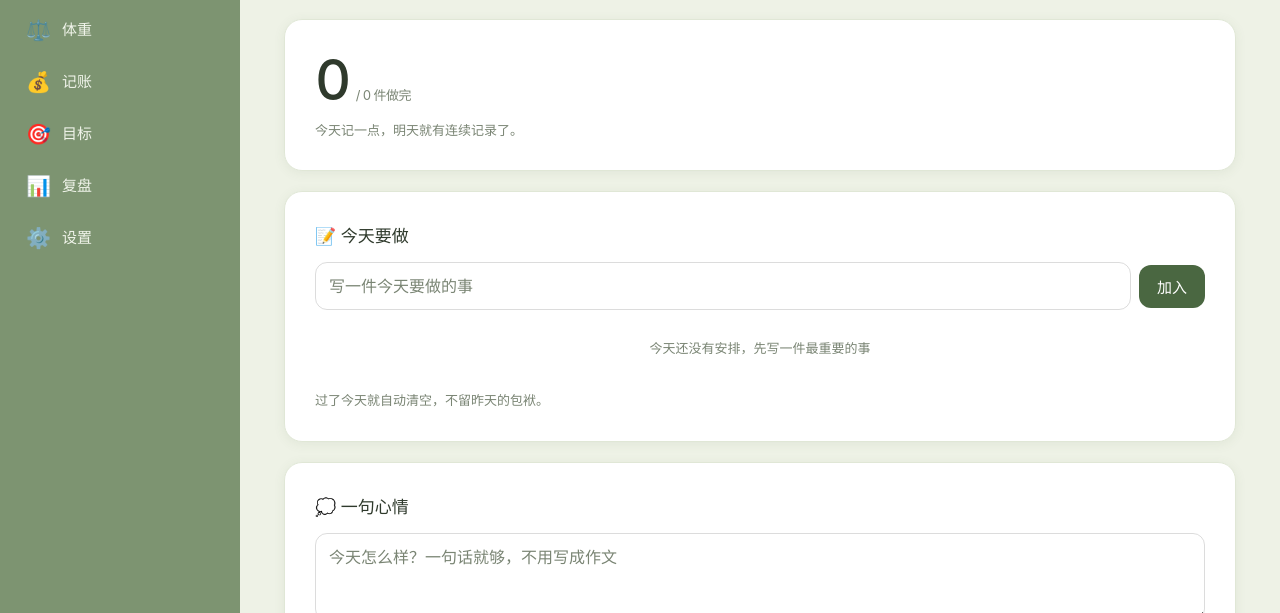
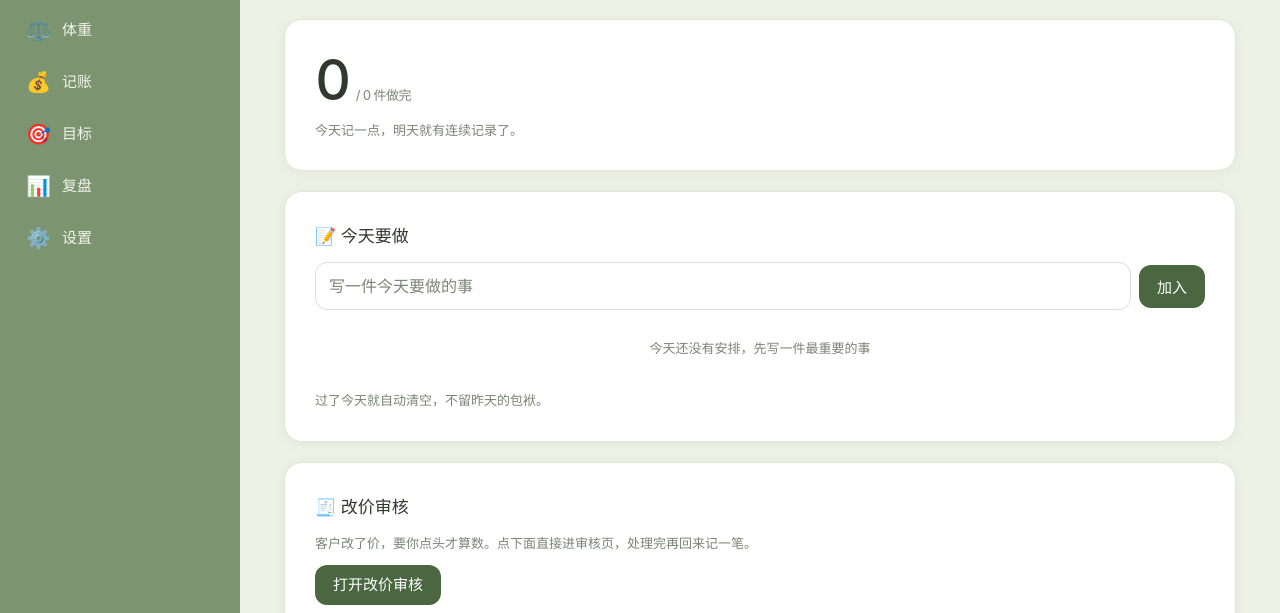
Before and after one commit to guoke6375/miaomiao-dashboard, a website: page dist/index.html in a window 1280 px wide. Shown: the part 187-800 px from the top of the page. Drawn offline with Linux system fonts and the light colour scheme.

Commit message:
feat: 心情换成改价审核入口

```diff
--- a/dist/index.html
+++ b/dist/index.html
@@ -132,6 +132,7 @@ input:focus,textarea:focus,select:focus{outline:none;border-color:var(--accent)}
 .btn.ghost{background:transparent;color:var(--text);border:1px solid rgba(128,128,128,.3)}
 .btn.danger{background:#d9534f}
 .btn:active{opacity:.75}
+a.btn{display:inline-block;text-decoration:none;text-align:center;line-height:1.2}
 .row{display:flex;gap:8px;align-items:center}
 .row .btn{flex-shrink:0}
 
@@ -337,10 +338,12 @@ button.del{color:var(--text-dim);font-size:16px;background:none;border:none;padd
       </div>
 
       <div class="card wide">
-        <h2>💭 一句心情</h2>
-        <textarea id="moodInput" placeholder="今天怎么样？一句话就够，不用写成作文"
-                  onblur="Mood.save()"></textarea>
-        <p class="hint">切走就自动保存，只存在这台手机里。</p>
+        <h2>🧾 改价审核</h2>
+        <p class="hint">客户改了价，要你点头才算数。点下面直接进审核页，处理完再回来记一笔。</p>
+        <div class="row" style="margin-top:12px">
+          <a class="btn" href="http://49.232.224.153:3000/admin/price-approvals" target="_blank" rel="noopener">打开改价审核</a>
+        </div>
+        <p class="hint">想让它自动显示「待审 N 条」，需要 ERP 那边开一个只读接口。</p>
       </div>
     </section>
     <!-- ==== 功能：今天 END ==== -->
@@ -960,7 +963,6 @@ const Stats = {
   hasRecord(ds){
     return Store.count('todo:' + ds) > 0
         || Store.count('chk:' + ds) > 0
-        || !!Store.get('mood:' + ds, '')
         || Store.list('weights').some(w => w.date === ds)
         || Store.list('money').some(m => m.date === ds);
   },
@@ -1003,8 +1005,6 @@ const Today = {
           <button class="del" onclick="Todo.del('${x.id}')">✕</button>
         </div>`).join('')
       : '<div class="empty">今天还没有安排，先写一件最重要的事</div>';
-
-    document.getElementById('moodInput').value = Store.getDaily('mood', '') || '';
 
     Carry.render();
   }
@@ -1111,12 +1111,7 @@ const Carry = {
   }
 };
 
-const Mood = {
-  save(){
-    const v = document.getElementById('moodInput').value.trim();
-    Store.setDaily('mood', v);
-  }
-};
+const Mood = null;
 /* ==== 功能：今天 END ==== */
 
 
```
Also changed, not shown: .edgeone/project.json (added), 1 other file.
